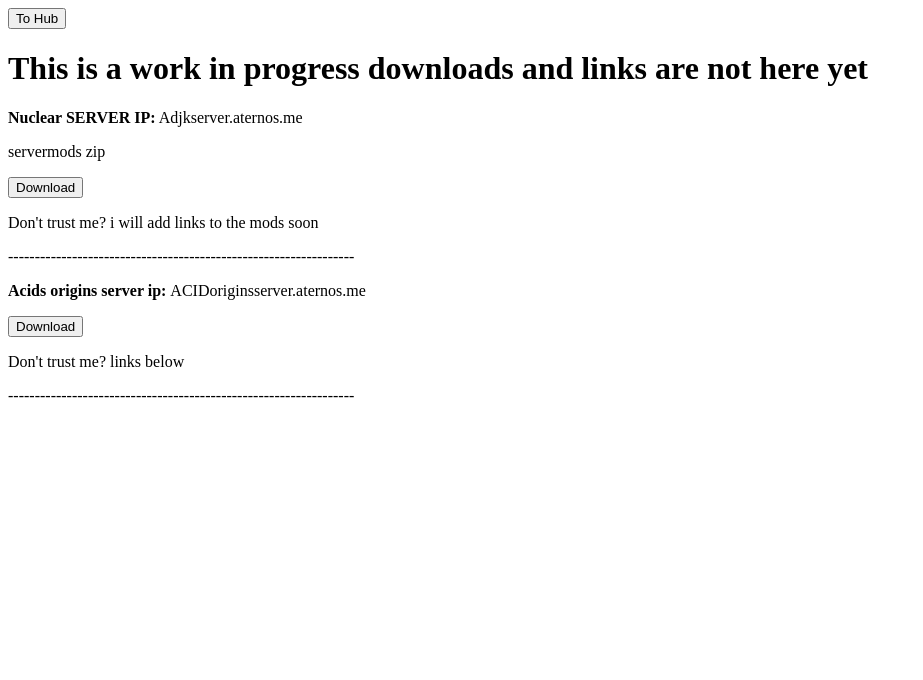
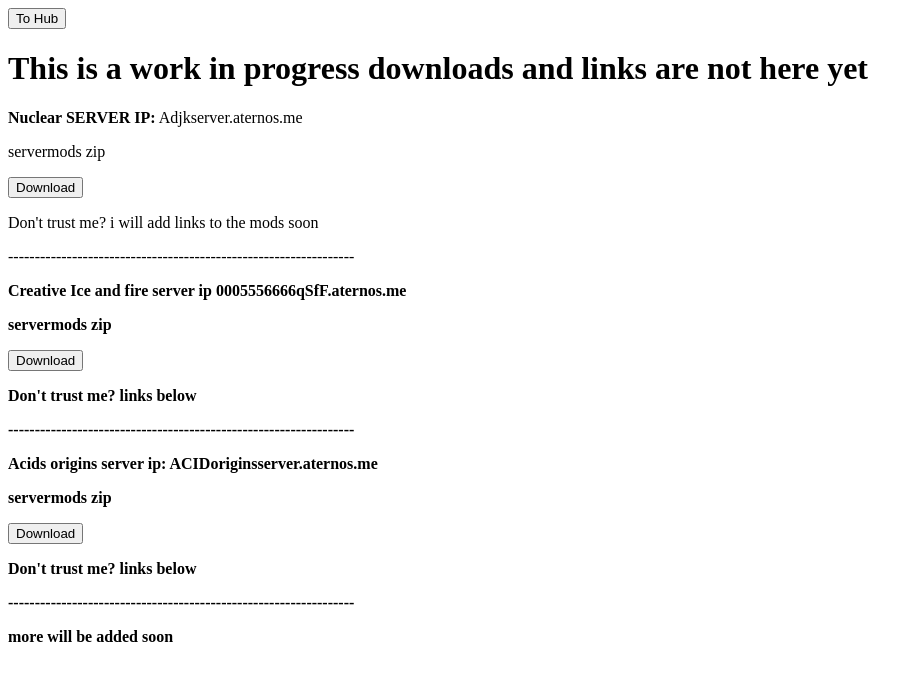
Before and after one commit to ANOMALY00/08B, a plain HTML site: page page2.html in a window 1280 px wide. Shown: the whole page, without its empty margins (0-923 px from the left). Drawn offline with Linux system fonts and the light colour scheme.

Commit message:
added more stuff

```diff
--- a/page2.html
+++ b/page2.html
@@ -2,7 +2,7 @@
 <html>
 <body>
 
-  <title> unused </title>
+  <title> Minecraft servers </title>
 
   <form>
     <input type="button" onclick="window.location.href='https://anomaly00.github.io/08B/';" value="To Hub" />
@@ -23,7 +23,22 @@
 
   <p> ----------------------------------------------------------------- </p>
 
+  <p> <b> Creative Ice and fire server ip <b> 0005556666qSfF.aternos.me </p>
+
+    <p> servermods zip </p>
+
+   <a href="iaf.zip" download="iceandfire">
+    <button type="button">Download</button>
+    </a>
+
+    <p> Don't trust me? links below </p>
+
+
+  <p> ----------------------------------------------------------------- </p>
+
   <p> <b> Acids origins server ip: </b> ACIDoriginsserver.aternos.me </p>
+
+    <p> servermods zip </p>
 
   <a href="orgins.zip" download="origins">
     <button type="button">Download</button>
@@ -32,3 +47,5 @@
 
 
   <p> ----------------------------------------------------------------- </p>
+
+    <p> more will be added soon </p>
```
